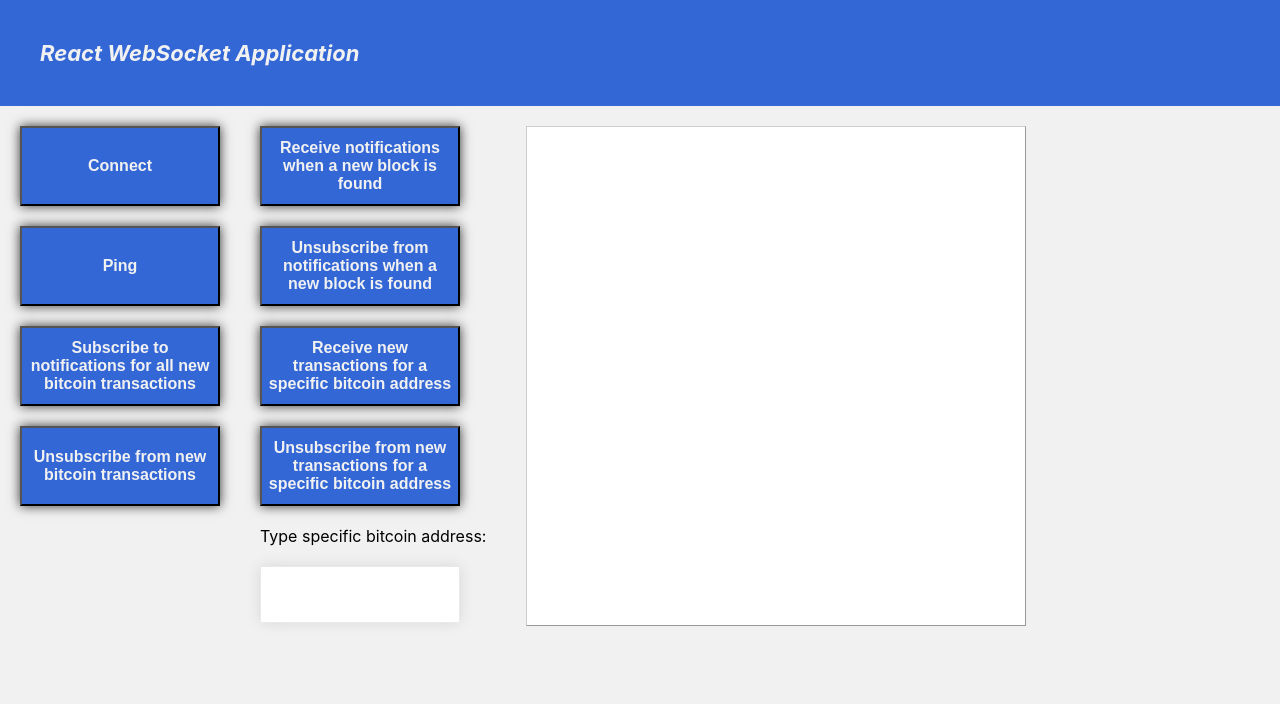
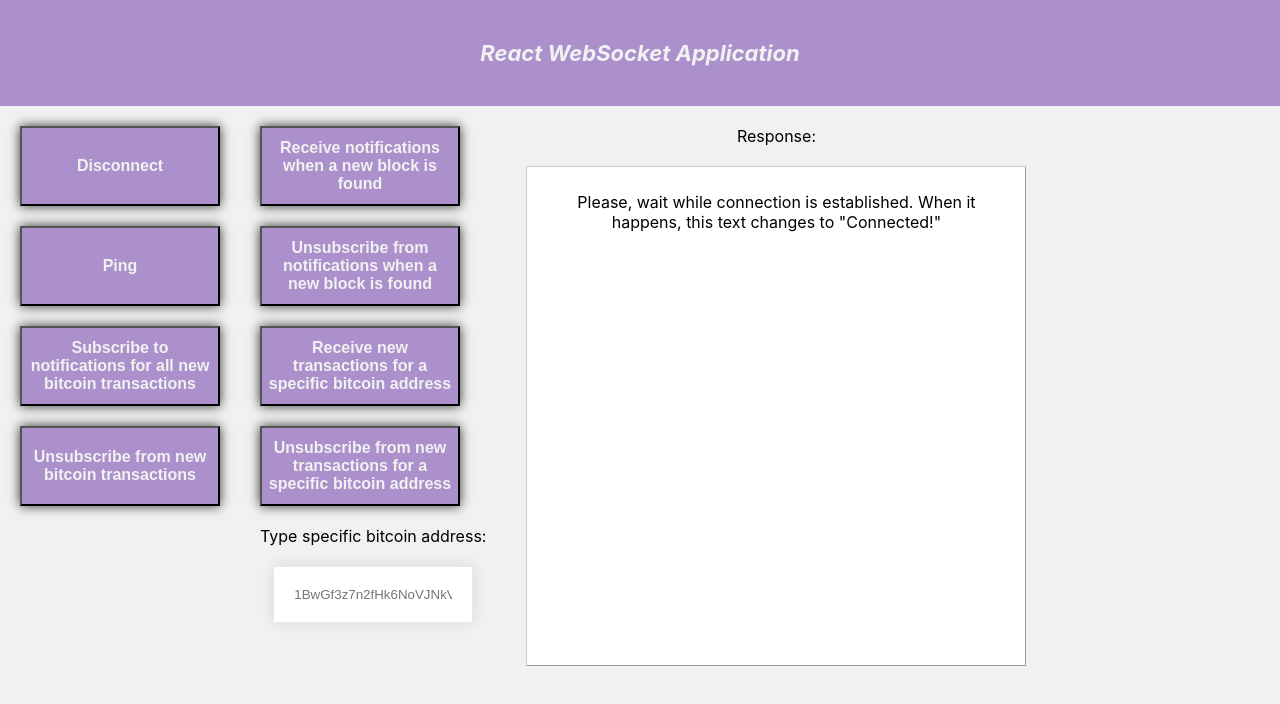
Before and after one commit to alinka77701/reactapp, a React (Create React App) app: page / in a window 1280 px wide. Shown: the top 704 px of the page. Built offline with nearby package versions, Linux system fonts and the light colour scheme; no server answers.

Commit message:
finish changes

```diff
--- a/src/App.css
+++ b/src/App.css
@@ -5,19 +5,15 @@
 html, body {
   width: 100%;
   height: 100%;
-}
-body {
   background: #f1f1f1;
 }
-#root {
-  width: 100%;
-  height: 100%;
-}
+
 p{
   margin: 20px;
 }
 .container {
   padding-bottom: 80px;
+  text-align: center;
 }
 
 .header {
@@ -25,8 +21,9 @@ p{
   font-weight: bold;
   font-style: italic;
   color: #f1f1f1;
-  background: #3367d6;
+  background: #ab90cc;
   padding: 40px;
+  text-align: center;
 }
 
 .bitcoin-addr {
@@ -56,44 +53,30 @@ button {
   font-size: 16px;
   font-weight: bold;
   color: #f1f1f1;
-  background: #3367d6;
+  background: #ab90cc;
   cursor: pointer;
   box-shadow: 0px 0px 11px 0px rgba(0,0,0,0.8);
   -webkit-box-shadow: 0px 0px 11px 0px rgba(0,0,0,0.8);
   -moz-box-shadow: 0px 0px 11px 0px rgba(0,0,0,0.8);
   transition: transform .06s ease;
 }
+
 button:hover {
   transform: scale(1.2);
-}
-
-.textInput {
-  position: fixed;
-  bottom: 0;
-  width: 100%;
-  height: 80px;
-  line-height: 80px;
-  padding: 0 20px;
-  border: none;
-  outline: none;
-  background: #2850a7;
-  font-size: 16px;
-  color: #f1f1f1;
 }
 
 .block{
   float:left;
 }
 
-
-
 #response {
   margin: 20px;
   border: solid 1px #999999;
   border-top-color: #CCCCCC;
   border-left-color: #CCCCCC;
-  padding: 5px;
+  padding: 25px;
   width: 500px;
   height: 500px;
   overflow-y: scroll;
+  background-color: #fff;
 }
--- a/src/App.js
+++ b/src/App.js
@@ -10,35 +10,87 @@ class App extends Component {
     super(props);
     this.websocket=new WebSocket(wsUri);
     this.state={
-      response: ' ',
-      bitcoinAddr: ' '
+      response: 'Please, wait while connection is established. When it happens, this text changes to "Connected!"',
+      bitcoinAddr: '1BwGf3z7n2fHk6NoVJNkV32qwyAYsMhkWf'
     }
   }
 
-  updateBitcoinAddr(bitcoinAddr){
-    this.setState({bitcoinAddr: bitcoinAddr.target.value});
+  updateBitcoinAddr(event){
+    event.preventDefault();
+    this.setState({bitcoinAddr: event.target.value});
   }
+
   componentDidMount(){
-    this.websocket.onopen = function (evt) { console.log("connected"); };
-    this.websocket.onclose = function(evt) {  console.log("disconnected");};
-    this.websocket.onerror = function (evt) { console.log("error");};
-    this.websocket.onmessage = function (evt) {this.onMessage(evt) }.bind(this);
+    this.websocket.onopen = this.onOpen.bind(this);
+    this.websocket.onclose = this.onClose.bind(this);
+    this.websocket.onerror = this.onError.bind(this);
+    this.websocket.onmessage = this.onMessage.bind(this);
   }
+
   onMessage(evt){
     console.log(evt.data);
     this.setState({ response: evt.data });
   }
 
-  initWebSocket(evt) {
-    console.log("connecting...");
-    console.log("connected");
+  onClose(evt) {
+    console.log("disconnected");
+    this.setState({ response: "Disconnected! To open websocket again, plese, update the page." });
   }
 
-  ping() {
-     let msg = JSON.stringify({
-     "op":"ping"
-    });
-   this.websocket.send(msg);
+  onError(evt) {
+    console.log("error");
+    this.setState({ response: "Error!" });
+  }
+
+  onOpen(evt) {
+    console.log("connected");
+    this.setState({ response: "Connected!" });
+  }
+
+  close(){
+    this.websocket.close();
+  }
+
+  ping(){
+    this.doSend("ping");
+  }
+
+  subscribeToAllNewTransactions(){
+    this.doSend("unconfirmed_sub");
+  }
+
+  unsubscribeToAllNewTransactions(){
+    this.doSend("unconfirmed_unsub");
+  }
+
+  subscribeToBlock(){
+    this.setState({ response: "You will receive a notification once a new block is found. When it happens, this text changes to a details of found block. " });
+    this.doSend("blocks_sub");
+  }
+  unsubscribeToBlock(){
+    this.setState({ response: "You have unsubscribed from a notification." });
+    this.doSend("blocks_unsub");
+  }
+  subscribeToAddress(){
+    this.setState({ response: "You have subscribed to a bitcoin address `"+this.state.bitcoinAddr+"`. You will receive notifications for all new bitcoin transactions. When it happens, this text changes to a details of a transaction. " });
+    let msg = JSON.stringify({
+      "op":"addr_sub","addr":this.state.bitcoinAddr
+     });
+    this.websocket.send(msg);
+  }
+
+  unsubscribeToAddress(){
+    this.setState({ response: "You have unsubscribed from a bitcoin address `"+this.state.bitcoinAddr+"`."});
+    let msg = JSON.stringify({
+      "op":"addr_unsub","addr":this.state.bitcoinAddr
+     });
+    this.websocket.send(msg);
+  }
+  doSend(action){
+    let msg = JSON.stringify({
+      "op":action
+     });
+    this.websocket.send(msg);
   }
 
   render() {
@@ -47,27 +99,30 @@ class App extends Component {
         <div className="header">React WebSocket Application</div>
         <div className="block">
           <div className="block">
-            <Button name="Connect" function={this.initWebSocket.bind(this)}/>
-            <Button name="Ping" function={this.ping.bind(this)}/>
-            <Button name="Subscribe to notifications for all new bitcoin transactions"/>
-            <Button name="Unsubscribe from new  bitcoin transactions"/>
+            <Button name="Disconnect" action={this.close.bind(this)}/>
+            <Button name="Ping" action={this.ping.bind(this)}/>
+            <Button name="Subscribe to notifications for all new bitcoin transactions" action={this.subscribeToAllNewTransactions.bind(this)}/>
+            <Button name="Unsubscribe from new bitcoin transactions" action={this.unsubscribeToAllNewTransactions.bind(this)}/>
           </div>
           <div className="block">
-            <Button name="Receive notifications when a new block is found"/>
-            <Button name="Unsubscribe from notifications when a new block is found"/>
-            <Button name="Receive new transactions for a specific bitcoin address"/>
-            <Button name="Unsubscribe from new transactions for a specific bitcoin address"/>
+            <Button name="Receive notifications when a new block is found" action={this.subscribeToBlock.bind(this)}/>
+            <Button name="Unsubscribe from notifications when a new block is found" action={this.unsubscribeToBlock.bind(this)}/>
+            <Button name="Receive new transactions for a specific bitcoin address" action={this.subscribeToAddress.bind(this)}/>
+            <Button name="Unsubscribe from new transactions for a specific bitcoin address" action={this.unsubscribeToAddress.bind(this)}/>
             <p>Type specific bitcoin address:</p>
             <input type="text"
                 ref={((input)=>{this.textInput=input})}
                 className="bitcoin-addr"
-                value={this.state.bitcoinAddr}
-                onChangeText={bitcoinAddr=>this.updateBitcoinAddr(bitcoinAddr)}
+                placeholder={this.state.bitcoinAddr}
+                onChange={this.updateBitcoinAddr.bind(this)}
               />
           </div>
         </div>
         <div className="block">
-            <input id="response" readOnly={true}/>
+        <p>Response:</p>
+            <div id="response">
+            {this.state.response}
+            </div>
         </div>
       </div>
     );
--- a/src/Button.js
+++ b/src/Button.js
@@ -3,7 +3,7 @@ import React, { Component } from 'react';
 class Button extends Component {
   render() {
     return (
-      <button onClick={this.props.function}>{this.props.name}</button>
+      <button onClick={this.props.action}> {this.props.name}</button>
     );
   }
 }
```
